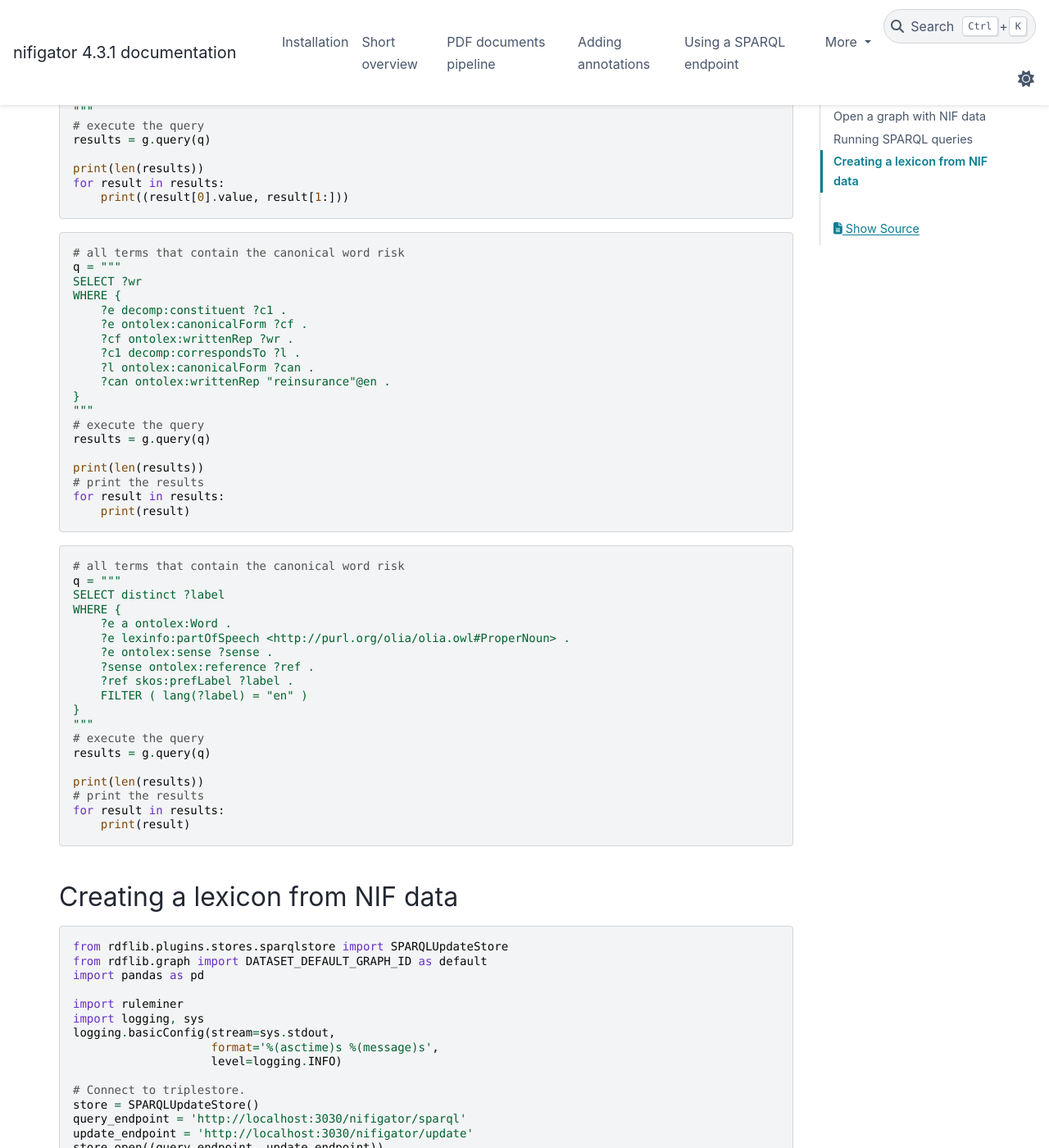
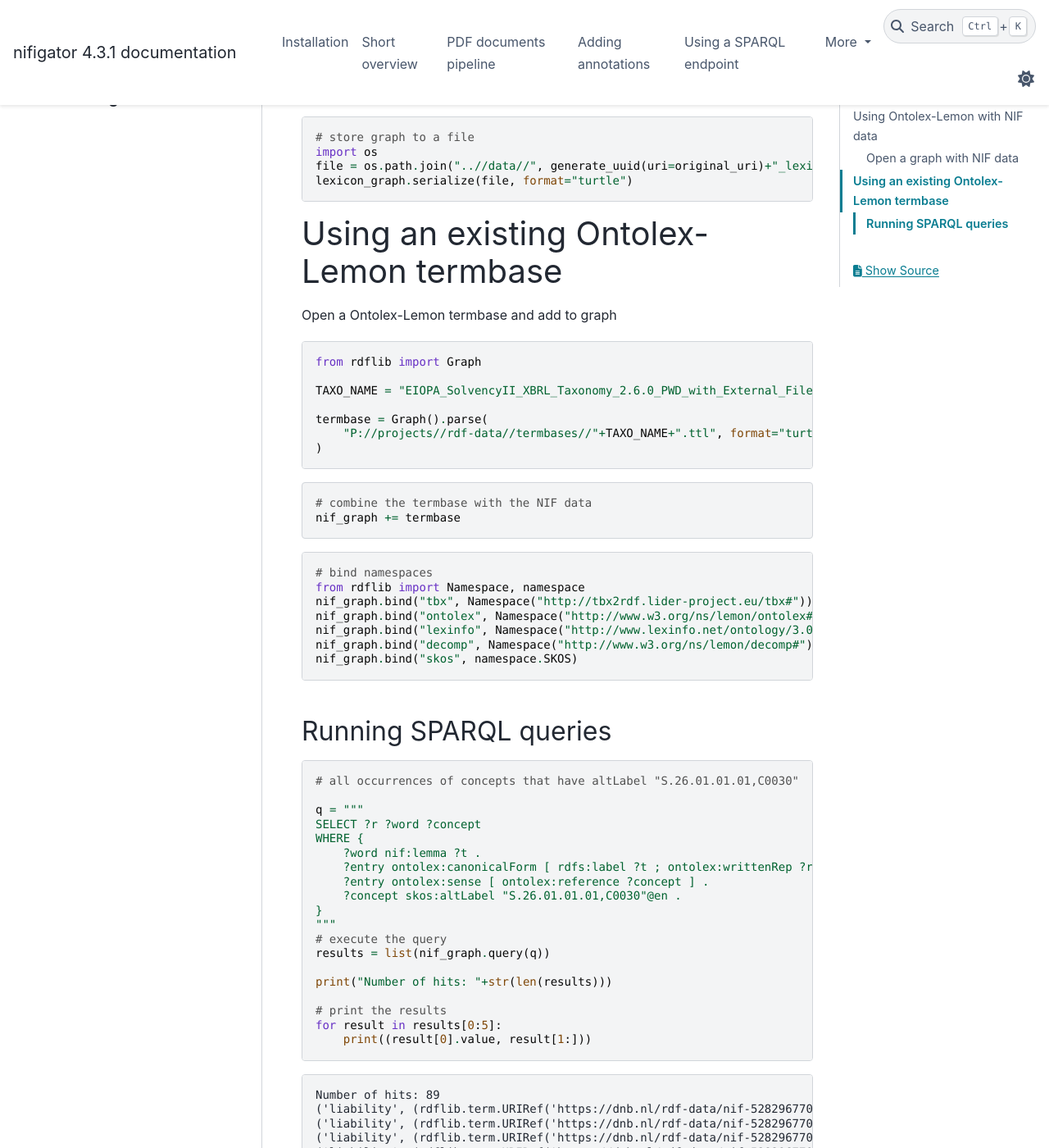
Before and after one commit to DeNederlandscheBank/nifigator, a Sphinx documentation site: the page built from docs/05_using_a_lemon_termbase.md, in a window 1280 px wide and 1400 px high, scrolled down 2398 px. Shown: the whole window at 82% size. Built offline with Sphinx 7.4.7 and the PyData theme 0.15.4, drawn with Linux system fonts in a browser that asks for light colours; some of the changed text lies outside the part shown.

Commit message:
docs update

````diff
--- a/docs/05_using_a_lemon_termbase.md
+++ b/docs/05_using_a_lemon_termbase.md
@@ -13,10 +13,16 @@
 ---
 
 
-# Using a Ontolex-Lemon termbase
+# Using Ontolex-Lemon with NIF data
+
+
+We will show how to create a lexicon from NIF data and how to use an existing Ontolex-Lemon termbase to search in NIF data.
 
 
 ## Open a graph with NIF data
+
+
+We read the NIF data that we created earlier.
 
 ```python
 from nifigator import NifGraph, generate_uuid
@@ -25,14 +31,127 @@
 uri = "https://dnb.nl/rdf-data/"+generate_uuid(uri=original_uri)
 
 # create a NifGraph from this collection and serialize it
-g = NifGraph().parse(
+nif_graph = NifGraph().parse(
     "..//data//"+generate_uuid(uri=original_uri)+".ttl", format="turtle"
 )
 ```
 
+Then we create a lexicon from NIF data. First we extract all words with lemma and part to speech tags.
+
+```python
+# query for all anchorOfs of all word with optional lemma
+
+q = """
+SELECT ?anchor ?lemma ?pos
+WHERE {
+    ?w rdf:type nif:Word .
+    ?w nif:anchorOf ?anchor .
+    OPTIONAL {?w nif:lemma ?lemma . } .
+    OPTIONAL {?w nif:pos ?pos . } .
+}
+"""
+# execute the query
+results = list(nif_graph.query(q))
+```
+
+```python
+def noNumber(s: str=""):
+    return not s.replace('.', '', 1).replace(',', '', 1).isdigit()
+```
+
+Then we loop over the results and create LexicalEntries based on the word data.
+
+```python
+from termate import Lexicon, LexicalEntry, Form
+from rdflib.term import URIRef
+from iribaker import to_iri
+
+# create new lexicon with English language
+lexicon_uri = URIRef("https://mangosaurus.eu/rdf-data/lexicon/en")
+lexicon = Lexicon(uri=lexicon_uri)
+lexicon.set_language("en")
+
+for anchorOf, lemma, pos in results:
+
+    if lemma is not None and noNumber(lemma):
+
+        # derivee lexical entry uri from the lemma
+        if not isinstance(lemma, URIRef):
+            entry_uri = to_iri(str(lexicon.uri)+"/"+lemma)
+        else:
+            entry_uri = lemma
+
+        # create the lexical entry
+        entry = LexicalEntry(
+            uri=entry_uri,
+            language=lexicon.language
+        )
+
+        # set canonicalForm (this is the lemma)
+        entry.set_canonicalForm(
+            Form(
+                uri=URIRef(entry_uri),
+                formVariant="canonicalForm",
+                writtenReps=[lemma])
+            )
+
+        # set otherForm if the anchorOf is not the same as the lemma
+        if anchorOf.value != lemma.value:
+            entry.set_otherForms([
+                Form(
+                    uri=URIRef(entry_uri),
+                    formVariant="otherForm",
+                    writtenReps=[anchorOf]
+                )])
+
+        # set part of speech if it exists
+        if pos is not None:
+            entry.set_partOfSpeechs([pos])
+
+        lexicon.add_entry(entry)
+```
+
+Next we create a lexicon graph from the lexicon object by collecting the triples.
+
+```python
+from rdflib import Graph, Namespace, namespace
+
+lexicon_graph = Graph()
+lexicon_graph.bind("tbx", Namespace("http://tbx2rdf.lider-project.eu/tbx#"))
+lexicon_graph.bind("ontolex", Namespace("http://www.w3.org/ns/lemon/ontolex#"))
+lexicon_graph.bind("lexinfo", Namespace("http://www.lexinfo.net/ontology/3.0/lexinfo#"))
+lexicon_graph.bind("decomp", Namespace("http://www.w3.org/ns/lemon/decomp#"))
+lexicon_graph.bind("skos", namespace.SKOS)
+
+for triple in list(lexicon.triples()):
+    lexicon_graph.add(triple)
+```
+
+```python
+print("Number of triples: "+str(len(lexicon_graph)))
+```
+
+This shows:
+
+```console
+Number of triples: 34298
+```
+
+```python
+# store graph to a file
+import os
+file = os.path.join("..//data//", generate_uuid(uri=original_uri)+"_lexicon.ttl")
+lexicon_graph.serialize(file, format="turtle")
+```
+
+# Using an existing Ontolex-Lemon termbase
+
+
 Open a Ontolex-Lemon termbase and add to graph
 
 ```python
+from rdflib import Graph
+
 TAXO_NAME = "EIOPA_SolvencyII_XBRL_Taxonomy_2.6.0_PWD_with_External_Files"
 
 termbase = Graph().parse(
@@ -41,45 +160,25 @@
 ```
 
 ```python
-# bind namespaces
-from rdflib import Namespace, namespace
-termbase.bind("tbx", Namespace("http://tbx2rdf.lider-project.eu/tbx#"))
-termbase.bind("ontolex", Namespace("http://www.w3.org/ns/lemon/ontolex#"))
-termbase.bind("lexinfo", Namespace("http://www.lexinfo.net/ontology/3.0/lexinfo#"))
-termbase.bind("decomp", Namespace("http://www.w3.org/ns/lemon/decomp#"))
-termbase.bind("skos", namespace.SKOS)
+# combine the termbase with the NIF data
+nif_graph += termbase
 ```
 
 ```python
-g += termbase
-```
-
-```python
-# all terms that contain the canonical word risk
-q = """
-SELECT ?wr
-WHERE {
-    ?e decomp:constituent ?c1 .
-    ?e ontolex:canonicalForm ?cf .
-    ?cf ontolex:writtenRep ?wr .
-    ?c1 decomp:correspondsTo ?l .
-    ?l ontolex:canonicalForm ?can .
-    ?can ontolex:writtenRep "mitigation"@en .
-}
-"""
-# execute the query
-results = list(g.query(q))
-
-print(len(results))
-# print the results
-for result in results[0:5]:
-    print(result[0].value)
+# bind namespaces
+from rdflib import Namespace, namespace
+nif_graph.bind("tbx", Namespace("http://tbx2rdf.lider-project.eu/tbx#"))
+nif_graph.bind("ontolex", Namespace("http://www.w3.org/ns/lemon/ontolex#"))
+nif_graph.bind("lexinfo", Namespace("http://www.lexinfo.net/ontology/3.0/lexinfo#"))
+nif_graph.bind("decomp", Namespace("http://www.w3.org/ns/lemon/decomp#"))
+nif_graph.bind("skos", namespace.SKOS)
 ```
 
 ## Running SPARQL queries
 
 ```python
-#
+# all occurrences of concepts that have altLabel "S.26.01.01.01,C0030"
+
 q = """
 SELECT ?r ?word ?concept
 WHERE {
@@ -90,51 +189,40 @@
 }
 """
 # execute the query
-results = list(g.query(q))
+results = list(nif_graph.query(q))
 
-print(len(results))
+print("Number of hits: "+str(len(results)))
+
 # print the results
 for result in results[0:5]:
     print((result[0].value, result[1:]))
 ```
 
-```python
-#
-q = """
-SELECT ?s ?w
-WHERE {
-    ?o rdf:type ontolex:Form .
-    ?o ontolex:writtenRep "S.26.01.01.01,C0030"@en .
-    ?s rdf:type ontolex:LexicalEntry .
-    ?s ?p ?o .
-    ?s ontolex:canonicalForm [rdf:type ontolex:Form ; ontolex:writtenRep ?w ] .
-}
-"""
-# execute the query
-results = list(g.query(q))
-
-print(len(results))
-# print the results
-for result in results[0:5]:
-    print(result)
+```console
+Number of hits: 89
+('liability', (rdflib.term.URIRef('https://dnb.nl/rdf-data/nif-5282967702ae37d486ad338b9771ca8f&nif=word_266314_266325'), rdflib.term.URIRef('http://eiopa.europa.eu/xbrl/s2md/fws/solvency/solvency2/2021-07-15/tab/s.26.01.01.01#s2md_c5730')))
+('liability', (rdflib.term.URIRef('https://dnb.nl/rdf-data/nif-5282967702ae37d486ad338b9771ca8f&nif=word_272070_272079'), rdflib.term.URIRef('http://eiopa.europa.eu/xbrl/s2md/fws/solvency/solvency2/2021-07-15/tab/s.26.01.01.01#s2md_c5730')))
+('liability', (rdflib.term.URIRef('https://dnb.nl/rdf-data/nif-5282967702ae37d486ad338b9771ca8f&nif=word_273065_273074'), rdflib.term.URIRef('http://eiopa.europa.eu/xbrl/s2md/fws/solvency/solvency2/2021-07-15/tab/s.26.01.01.01#s2md_c5730')))
+('liability', (rdflib.term.URIRef('https://dnb.nl/rdf-data/nif-5282967702ae37d486ad338b9771ca8f&nif=word_276241_276252'), rdflib.term.URIRef('http://eiopa.europa.eu/xbrl/s2md/fws/solvency/solvency2/2021-07-15/tab/s.26.01.01.01#s2md_c5730')))
+('liability', (rdflib.term.URIRef('https://dnb.nl/rdf-data/nif-5282967702ae37d486ad338b9771ca8f&nif=word_289288_289297'), rdflib.term.URIRef('http://eiopa.europa.eu/xbrl/s2md/fws/solvency/solvency2/2021-07-15/tab/s.26.01.01.01#s2md_c5730')))
 ```
 
 ```python
+# all occurrences of concepts that have altLabel "S.26.01.01.01,C0030"
+# including the pagenumber
 
-```
-
-```python
-# including the page that the word contains
 q = """
-SELECT ?r ?word ?page ?concept
+SELECT ?r ?word ?pagenumber ?concept
 WHERE {
     ?word nif:lemma ?t .
-    ?word nif:beginIndex ?word_beginIndex .
-    ?word nif:endIndex ?word_endIndex .
     ?entry ontolex:canonicalForm [ rdfs:label ?t ; ontolex:writtenRep ?r] .
     ?entry ontolex:sense [ ontolex:reference ?concept ] .
     ?concept skos:altLabel "S.26.01.01.01,C0030"@en .
+
+    ?word nif:beginIndex ?word_beginIndex .
+    ?word nif:endIndex ?word_endIndex .
     ?page rdf:type nif:Page .
+    ?page nif:pageNumber ?pagenumber .
     ?page nif:beginIndex ?page_beginIndex .
     FILTER( ?page_beginIndex <= ?word_beginIndex ) .
     ?page nif:endIndex ?page_endIndex .
@@ -142,171 +230,49 @@
 }
 """
 # execute the query
-results = g.query(q)
+results = nif_graph.query(q)
 
-print(len(results))
-for result in results:
-    print((result[0].value, result[1:]))
+print("Number of hits: "+str(len(results)))
+
+for result in list(results)[0:10]:
+    print((result[0].value, result[1], result[2].value))
+```
+
+```console
+Number of hits: 89
+('liability', rdflib.term.URIRef('https://dnb.nl/rdf-data/nif-5282967702ae37d486ad338b9771ca8f&nif=word_161209_161220'), 66)
+('liability', rdflib.term.URIRef('https://dnb.nl/rdf-data/nif-5282967702ae37d486ad338b9771ca8f&nif=word_160848_160859'), 66)
+('liability', rdflib.term.URIRef('https://dnb.nl/rdf-data/nif-5282967702ae37d486ad338b9771ca8f&nif=word_168715_168726'), 69)
+('liability', rdflib.term.URIRef('https://dnb.nl/rdf-data/nif-5282967702ae37d486ad338b9771ca8f&nif=word_261149_261160'), 114)
+('liability', rdflib.term.URIRef('https://dnb.nl/rdf-data/nif-5282967702ae37d486ad338b9771ca8f&nif=word_260373_260384'), 114)
+('liability', rdflib.term.URIRef('https://dnb.nl/rdf-data/nif-5282967702ae37d486ad338b9771ca8f&nif=word_260676_260687'), 114)
+('liability', rdflib.term.URIRef('https://dnb.nl/rdf-data/nif-5282967702ae37d486ad338b9771ca8f&nif=word_260742_260753'), 114)
+('liability', rdflib.term.URIRef('https://dnb.nl/rdf-data/nif-5282967702ae37d486ad338b9771ca8f&nif=word_260865_260876'), 114)
+('liability', rdflib.term.URIRef('https://dnb.nl/rdf-data/nif-5282967702ae37d486ad338b9771ca8f&nif=word_260925_260936'), 114)
+('liability', rdflib.term.URIRef('https://dnb.nl/rdf-data/nif-5282967702ae37d486ad338b9771ca8f&nif=word_260993_261004'), 114)
 ```
 
 ```python
-# all terms that contain the canonical word risk
+# All concepts in the text
+
 q = """
-SELECT ?wr
+SELECT distinct ?concept
 WHERE {
-    ?e decomp:constituent ?c1 .
-    ?e ontolex:canonicalForm ?cf .
-    ?cf ontolex:writtenRep ?wr .
-    ?c1 decomp:correspondsTo ?l .
-    ?l ontolex:canonicalForm ?can .
-    ?can ontolex:writtenRep "reinsurance"@en .
+    ?word nif:lemma ?t .
+    ?entry ontolex:canonicalForm [ rdfs:label ?t ; ontolex:writtenRep ?r] .
+    ?entry ontolex:sense [ ontolex:reference ?concept ] .
 }
 """
 # execute the query
-results = g.query(q)
+results = list(nif_graph.query(q))
 
-print(len(results))
-# print the results
-for result in results:
-    print(result)
+print("Number of hits: "+str(len(results)))
 ```
 
-```python
-# all terms that contain the canonical word risk
-q = """
-SELECT distinct ?label
-WHERE {
-    ?e a ontolex:Word .
-    ?e lexinfo:partOfSpeech <http://purl.org/olia/olia.owl#ProperNoun> .
-    ?e ontolex:sense ?sense .
-    ?sense ontolex:reference ?ref .
-    ?ref skos:prefLabel ?label .
-    FILTER ( lang(?label) = "en" )
-}
-"""
-# execute the query
-results = g.query(q)
-
-print(len(results))
-# print the results
-for result in results:
-    print(result)
-```
-
-## Creating a lexicon from NIF data
-
-```python
-from rdflib.plugins.stores.sparqlstore import SPARQLUpdateStore
-from rdflib.graph import DATASET_DEFAULT_GRAPH_ID as default
-import pandas as pd
-
-import ruleminer
-import logging, sys
-logging.basicConfig(stream=sys.stdout,
-                    format='%(asctime)s %(message)s',
-                    level=logging.INFO)
-
-# Connect to triplestore.
-store = SPARQLUpdateStore()
-query_endpoint = 'http://localhost:3030/nifigator/sparql'
-update_endpoint = 'http://localhost:3030/nifigator/update'
-store.open((query_endpoint, update_endpoint))
-
-from nifigator import NifGraph
-
-# Open a graph in the open store and set identifier to default graph ID.
-graph = NifGraph(store=store, identifier=default)
-```
-
-```python
-q = """
-SELECT ?anchor ?lemma ?pos
-WHERE {
-    SERVICE <http://localhost:3030/nifigator/sparql>
-    {
-        ?w rdf:type nif:Word .
-        ?w nif:anchorOf ?anchor .
-        OPTIONAL {?w nif:lemma ?lemma . } .
-        OPTIONAL {?w nif:pos ?pos . } .
-    }
-}
-"""
-# execute the query
-results = list(graph.query(q))
-```
-
-```python
-def noNumber(s: str=""):
-    return not s.replace('.', '', 1).replace(',', '', 1).isdigit()
-
-from termate import Lexicon, LexicalEntry, Form
-from rdflib.term import URIRef
-from iribaker import to_iri
-
-lexicon = Lexicon(uri=URIRef("https://mangosaurus.eu/rdf-data/lexicon/en"))
-lexicon.set_language("en")
-
-for anchorOf, lemma, pos in results:
-
-    if lemma is not None and noNumber(lemma):
-
-        entry_uri = to_iri(str(lexicon.uri)+"/"+lemma)
-
-        entry = LexicalEntry(
-            uri=entry_uri,
-            language=lexicon.language
-        )
-        # set canonicalForm (this is the lemma)
-        entry.set_canonicalForm(
-            Form(
-                uri=URIRef(entry_uri),
-                formVariant="canonicalForm",
-                writtenReps=[lemma])
-            )
-        # set otherForm if the anchorOf is not the same as the lemma
-        if anchorOf != lemma:
-            entry.set_otherForms([
-                Form(
-                    uri=URIRef(entry_uri),
-                    formVariant="otherForm",
-                    writtenReps=[anchorOf]
-                )])
-        if pos is not None:
-            entry.set_partOfSpeechs([pos])
-        lexicon.add_entry(entry)
+```console
+Number of hits: 1259
 ```
 
 ```python
 
 ```
-
-```python
-from rdflib import Graph, Namespace, namespace
-
-lexicon_graph = Graph()
-lexicon_graph.bind("tbx", Namespace("http://tbx2rdf.lider-project.eu/tbx#"))
-lexicon_graph.bind("ontolex", Namespace("http://www.w3.org/ns/lemon/ontolex#"))
-lexicon_graph.bind("lexinfo", Namespace("http://www.lexinfo.net/ontology/3.0/lexinfo#"))
-lexicon_graph.bind("decomp", Namespace("http://www.w3.org/ns/lemon/decomp#"))
-lexicon_graph.bind("skos", namespace.SKOS)
-for triple in lexicon.triples():
-    lexicon_graph.add(triple)
-```
-
-```python
-len(lexicon_graph)
-```
-
-```python
-import os
-file = os.path.join("P:\\projects\\rdf-data\\termbases", "dnb.ttl")
-lexicon_graph.serialize(file, format="turtle")
-```
-
-```python
-
-```
-
-```python
-
-```
--- a/docs/index.rst
+++ b/docs/index.rst
@@ -15,6 +15,7 @@
    PDF documents pipeline <02_adding_document_data>
    Adding annotations <03_adding_annotations>
    Using a SPARQL endpoint <04_using a SPARQL endpoint>
+   Using Ontolex-Lemon with NIF data <05_using_a_lemon_termbase>
    Contributions & Help <contributing>
    License <license>
    Authors <authors>
````
Also changed, not shown: docs/02_adding_document_data.md (+2 -7 lines), docs/04_using a SPARQL endpoint.md (+1 -1 lines).
